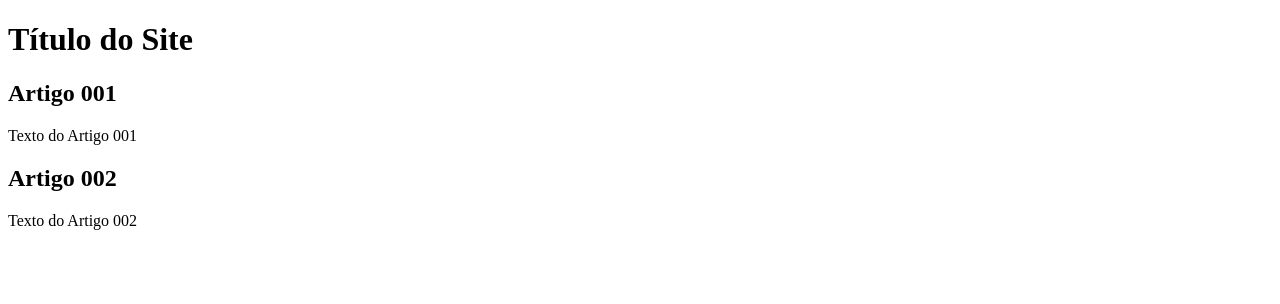
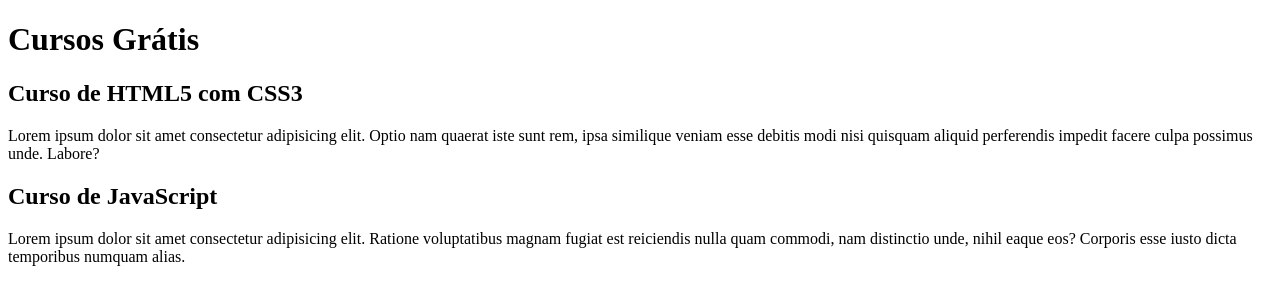
Before and after one commit to vinicius-poli/projeto-site, a plain HTML site: page index.html in a window 1280 px wide. Drawn offline with Linux system fonts and the light colour scheme.

Commit message:
comecei a escrever conteudo

```diff
--- a/index.html
+++ b/index.html
@@ -8,15 +8,15 @@
 <body>
     <main>
         <header>
-            <h1>Título do Site</h1>
+            <h1>Cursos Grátis</h1>
         </header>
         <article>
-            <h2>Artigo 001</h2>
-            <p>Texto do Artigo 001</p>
+            <h2>Curso de HTML5 com CSS3</h2>
+            <p>Lorem ipsum dolor sit amet consectetur adipisicing elit. Optio nam quaerat iste sunt rem, ipsa similique veniam esse debitis modi nisi quisquam aliquid perferendis impedit facere culpa possimus unde. Labore?</p>
         </article>
         <article>
-            <h2>Artigo 002</h2>
-            <p>Texto do Artigo 002</p>
+            <h2>Curso de JavaScript</h2>
+            <p>Lorem ipsum dolor sit amet consectetur adipisicing elit. Ratione voluptatibus magnam fugiat est reiciendis nulla quam commodi, nam distinctio unde, nihil eaque eos? Corporis esse iusto dicta temporibus numquam alias.</p>
         </article>
     </main>
 </body>
```
